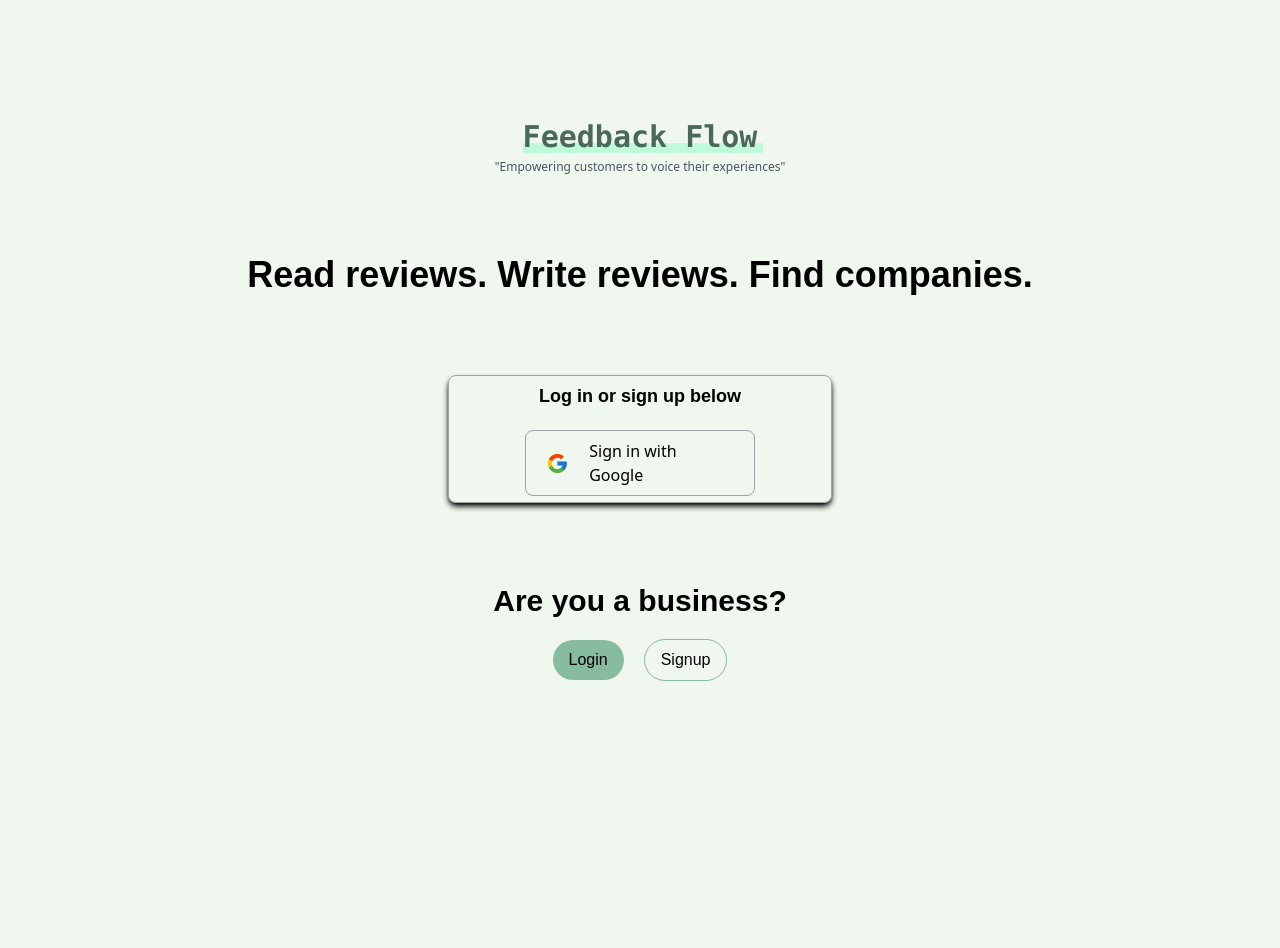
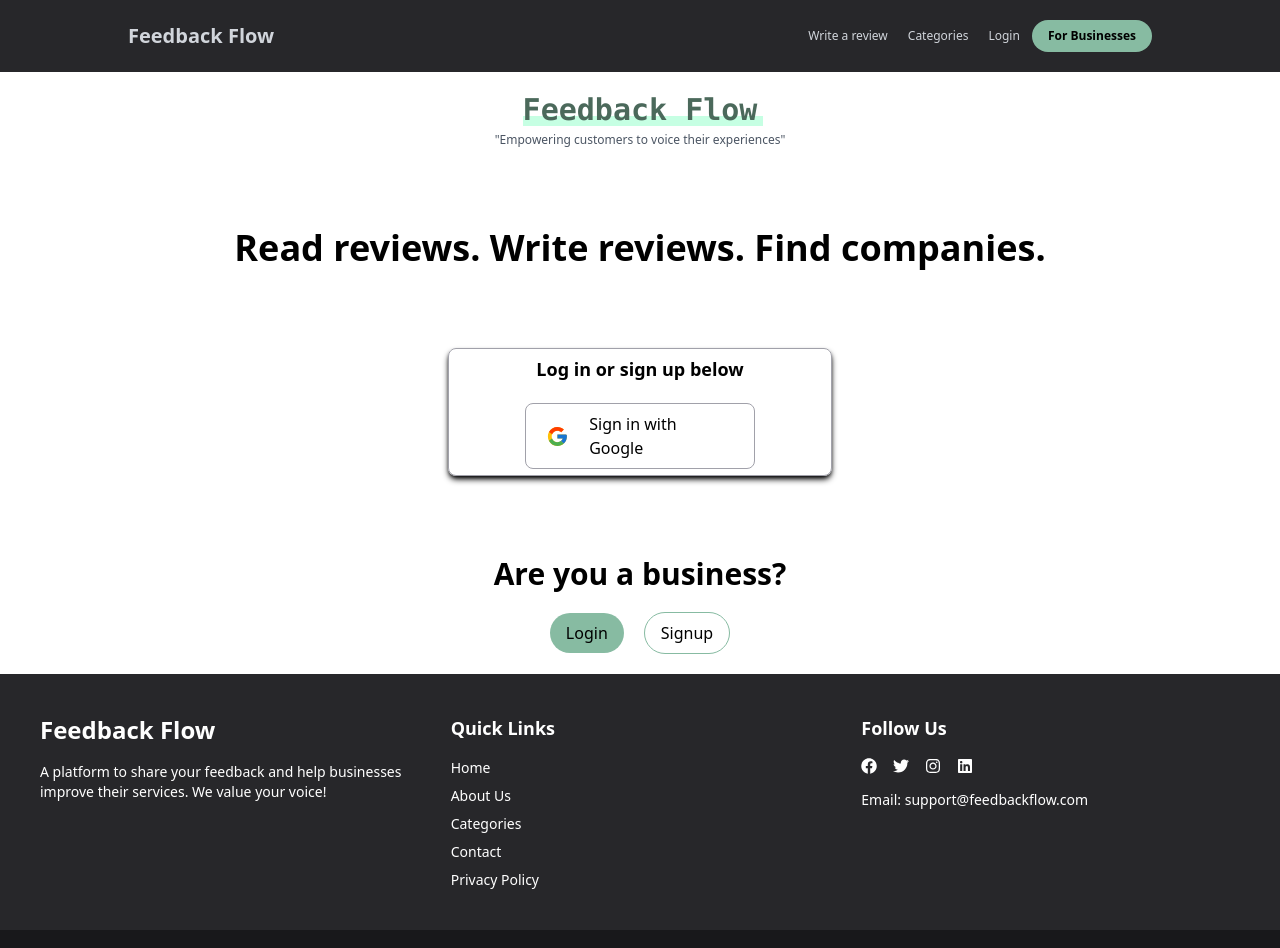
Before and after one commit to skmayya1/Feedback-Flow, a Next.js app: page /auth/user/signin in a window 1280 px wide. Shown: the top 948 px of the page. Before the commit the page ends 800 px from the top, so only its background shows below. Built offline with nearby package versions, Linux system fonts and the light colour scheme; no server answers.

Commit message:
navbar and footers

```diff
--- /dev/null
+++ b/src/Components/Footer.tsx
@@ -0,0 +1,68 @@
+import Link from "next/link";
+import { FaFacebook ,FaInstagram , FaTwitter , FaLinkedin} from "react-icons/fa";
+const Footer = () => {
+  return (
+    <div className="bg-zinc-800 text-white">
+      <div className="container mx-auto p-10 grid grid-cols-1 md:grid-cols-3 gap-8">
+        {/* Branding and Description */}
+        <div>
+          <Link href="/" className="text-2xl font-bold font-sans">
+            Feedback Flow
+          </Link>
+          <p className="mt-4 text-sm">
+            A platform to share your feedback and help businesses improve their services. We value your voice!
+          </p>
+        </div>
+
+        {/* Quick Links */}
+        <div>
+          <h3 className="text-lg font-semibold mb-4">Quick Links</h3>
+          <ul className="space-y-2 font-light text-sm">
+            <li>
+              <Link href="/" className="hover:underline">Home</Link>
+            </li>
+            <li>
+              <Link href="/about" className="hover:underline">About Us</Link>
+            </li>
+            <li>
+              <Link href="/categories" className="hover:underline">Categories</Link>
+            </li>
+            <li>
+              <Link href="/contact" className="hover:underline">Contact</Link>
+            </li>
+            <li>
+              <Link href="/privacy-policy" className="hover:underline">Privacy Policy</Link>
+            </li>
+          </ul>
+        </div>
+
+        {/* Social Media and Contact */}
+        <div>
+          <h3 className="text-lg font-semibold mb-4">Follow Us</h3>
+          <div className="flex space-x-4">
+            <Link href="https://facebook.com" aria-label="Facebook" className="hover:text-blue-500">
+                <FaFacebook/>
+            </Link>
+            <Link href="https://twitter.com" aria-label="Twitter" className="hover:text-blue-400">
+              <FaTwitter/>
+            </Link>
+            <Link href="https://instagram.com" aria-label="Instagram" className="hover:text-pink-500">
+              <FaInstagram/>
+            </Link>
+            <Link href="https://linkedin.com" aria-label="LinkedIn" className="hover:text-blue-700">
+              <FaLinkedin/>
+            </Link>
+          </div>
+          <p className="mt-4 text-sm">
+            Email: <a href="mailto:support@feedbackflow.com" className="hover:underline">support@feedbackflow.com</a>
+          </p>
+        </div>
+      </div>
+      <div className="bg-zinc-900 text-center py-4">
+        <p className="text-sm">© 2024 Feedback Flow. All rights reserved.</p>
+      </div>
+    </div>
+  );
+};
+
+export default Footer;
--- /dev/null
+++ b/src/Components/Navbar.tsx
@@ -0,0 +1,40 @@
+"use client";
+
+import { useKindeBrowserClient } from "@kinde-oss/kinde-auth-nextjs";
+import Link from "next/link";
+import { FaUser } from "react-icons/fa";
+
+const Navbar = () => {
+  const { isAuthenticated  } = useKindeBrowserClient();
+  return (
+    <div className="h-[9vh] w-full text-gray-300 bg-zinc-800 fixed z-10 flex items-center justify-between px-[10vw]">
+      <Link href="/"  className="text-xl font-bold font-sans">Feedback Flow</Link>
+      <div className="flex items-center gap-5 ">
+        <Link href='/' className="group transition duration-300 font-medium text-xs ">
+          Write a review
+          <span className="block max-w-0 group-hover:max-w-full transition-all duration-500 h-[1px] bg-gray-300 "></span>
+        </Link>
+        <Link href='/' className="group  transition duration-300 font-medium text-xs">
+          Categories
+          <span className="block max-w-0 group-hover:max-w-full transition-all duration-500 h-[1px] bg-gray-300 "></span>
+        </Link>
+        {!isAuthenticated &&
+          <div className="flex items-center gap-3">
+            <Link href='/' className="group  transition duration-300 font-medium text-xs">
+              Login
+              <span className="block max-w-0 group-hover:max-w-full transition-all duration-500 h-[1px] bg-gray-300 "></span>
+            </Link>
+            <Link href='/' className="text-black font-semibold text-xs px-4 py-2 bg-[#87BBA2] rounded-full hover:bg-[#96d6b7] ">For Businesses</Link>
+          </div>
+        }
+        {isAuthenticated &&
+          <div className="flex items-center gap-3">
+            <Link href='/' className="hover:bg-gray-700 rounded-full p-2"><FaUser/></Link>
+          </div>
+        }
+      </div>
+     </div>
+  )
+}
+
+export default Navbar
--- a/src/app/api/auth/redirect/route.ts
+++ b/src/app/api/auth/redirect/route.ts
@@ -1,19 +1,21 @@
 import { prisma } from "@/lib/utils/Prisma";
 import { getKindeServerSession } from "@kinde-oss/kinde-auth-nextjs/server";
 import { NextResponse } from "next/server";
+
+const url = process.env.url;
 
 export async function GET() {
     const { getUser } = getKindeServerSession();
     const user = await getUser();
     if (!user) {
-        return NextResponse.redirect("http://localhost:3000/auth/signin");
+        return NextResponse.redirect(`${url}/auth/signin`);
     }
     try {
         const userExists = await prisma.user.findUnique({
             where: {
-                email:user.email as string
+                email: user.email as string
             }
-        })
+        });
         if (!userExists) {
             const newUser = await prisma.user.create({
                 data: {
@@ -22,15 +24,16 @@ export async function GET() {
                     family_name: user.family_name as string,
                     given_name: user.given_name as string,
                     picture: user.picture as string,
+
                 }
-            })
-            if(!newUser){
-                return NextResponse.redirect("http://localhost:3000/auth/signin");
+            });
+            if (!newUser) {
+                return NextResponse.redirect(`${url}/auth/signin`);
             }
         }
-        return NextResponse.redirect("http://localhost:3000/");
+        return NextResponse.redirect(`${url}/`);
     } catch (error) {
         console.log(error);
-        return NextResponse.redirect("http://localhost:3000/auth/signin");
+        return NextResponse.redirect(`${url}/auth/signin`);
     }
 }
--- a/src/app/auth/user/signin/page.tsx
+++ b/src/app/auth/user/signin/page.tsx
@@ -9,7 +9,7 @@ const Page =  () => {
     console.log(isAuthenticated);
 
   return (
-      <div className="h-screen w-full flex flex-col items-center justify-center gap-20 text-black">
+      <div className="h-fit w-full flex flex-col items-center justify-center gap-20 text-black py-5">
           <div className="flex flex-col items-center justify-center gap-1">
               <div className="relative">
                   <h1 className="z-50 text-3xl font-mono font-bold text-[#4b695b]">Feedback Flow</h1>
--- a/src/app/globals.css
+++ b/src/app/globals.css
@@ -17,6 +17,5 @@
 body {
   color: var(--foreground);
   background: var(--background);
-  font-family: Arial, Helvetica, sans-serif;
-  background-color: #F0F7EE ;
+  background-color: rgb(39 39 42 / var(--tw-bg-opacity))
 }
--- a/src/app/layout.tsx
+++ b/src/app/layout.tsx
@@ -1,6 +1,8 @@
 import type { Metadata } from "next";
 import localFont from "next/font/local";
 import "./globals.css";
+import Navbar from "@/Components/Navbar";
+import Footer from "@/Components/Footer";
 
 const geistSans = localFont({
   src: "./fonts/GeistVF.woff",
@@ -26,9 +28,13 @@ export default function RootLayout({
   return (
     <html lang="en">
       <body
-        className={`${geistSans.variable} ${geistMono.variable} antialiased`}
+        className={`${geistSans.variable} ${geistMono.variable} h-screen w-full antialiased`}
       >
-        {children}
+        <Navbar/>
+        <div className="pt-[9vh]"> {/* Adjust the padding based on the navbar's height */}
+          {children}
+        </div>
+        <Footer/>
       </body>
     </html>
   );
--- a/src/app/page.tsx
+++ b/src/app/page.tsx
@@ -1,14 +1,11 @@
-import { prisma } from "@/lib/utils/Prisma";
+
 import { LogoutLink } from "@kinde-oss/kinde-auth-nextjs/server";
 
 const page = async () => {
-  const data = await prisma.user.findMany({})
+
   return (
-    <div>
+    <div className="h-screen w-full">
       <LogoutLink>Logout</LogoutLink>
-      {data && data.map((user) => (
-        <div key={user.id}>{user.email}</div>
-      ))}
     </div>
   )
 }
--- a/tailwind.config.ts
+++ b/tailwind.config.ts
@@ -2,17 +2,10 @@ import type { Config } from "tailwindcss";
 
 const config: Config = {
   content: [
-    "./src/pages/**/*.{js,ts,jsx,tsx,mdx}",
-    "./src/components/**/*.{js,ts,jsx,tsx,mdx}",
-    "./src/app/**/*.{js,ts,jsx,tsx,mdx}",
+    './src/**/*.{js,jsx,ts,tsx}', // Update these paths as needed
   ],
   theme: {
-    extend: {
-      colors: {
-        background: "var(--background)",
-        foreground: "var(--foreground)",
-      },
-    },
+    extend: {},
   },
   plugins: [],
 };
```
Also changed, not shown: package.json (+4 -3 lines), 2 other files (tests, documents, lock files or other folders).
